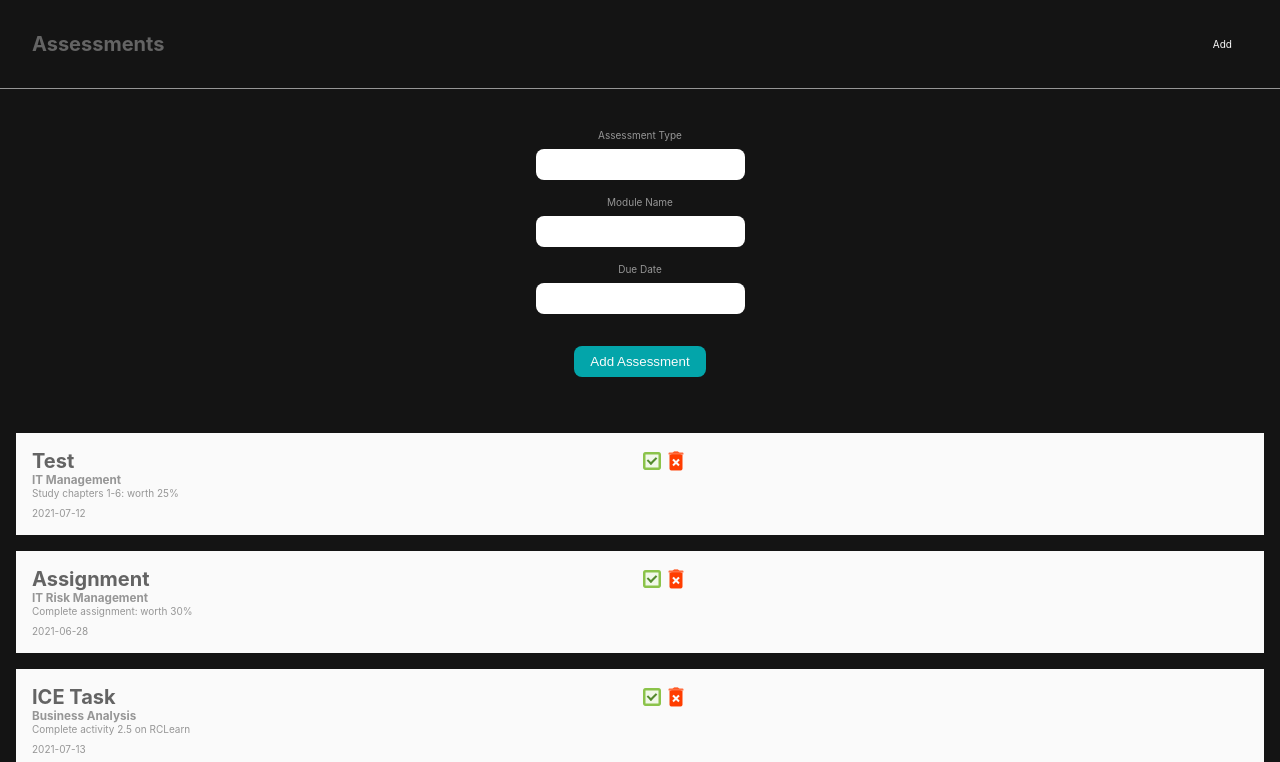
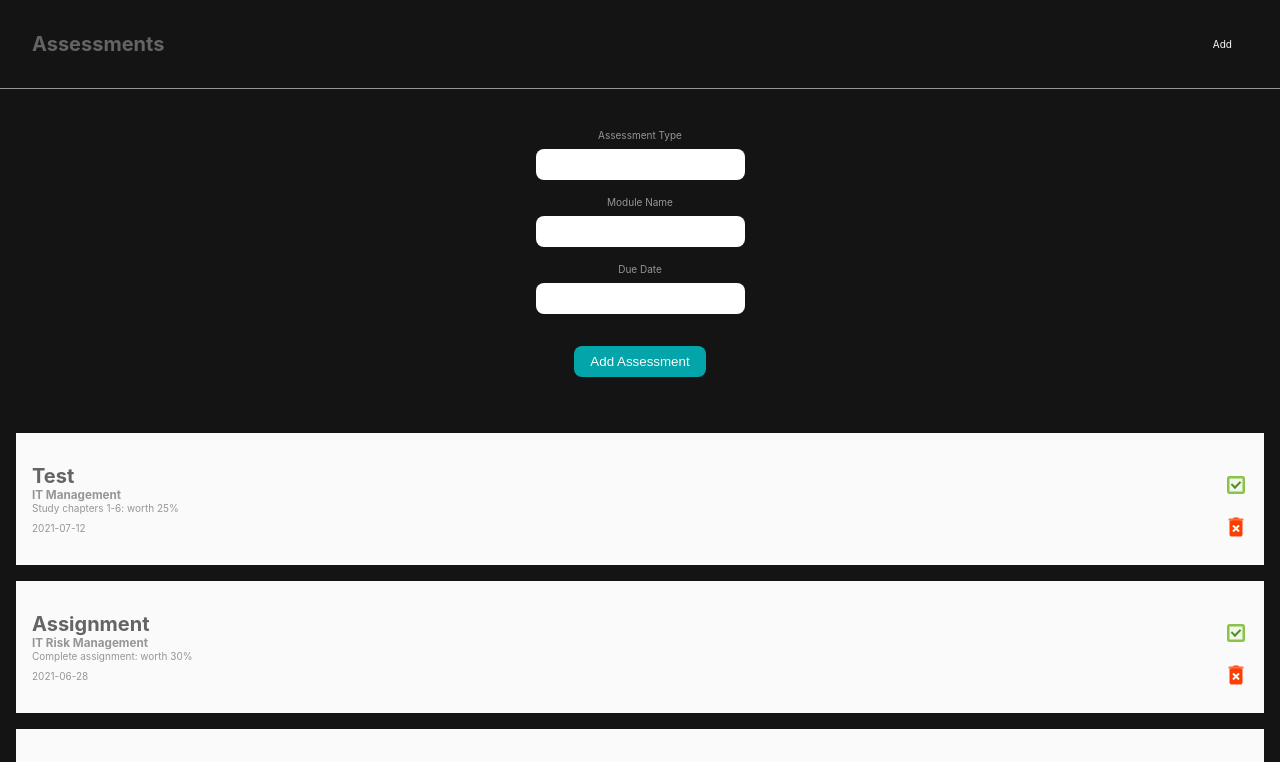
Before and after one commit to KoketsoMawasha/self-student-portal, a React (Create React App) app: page / in a window 1280 px wide. Shown: the top 762 px of the page. Built offline with nearby package versions, Linux system fonts and the light colour scheme.

Commit message:
implemented absic styling of action links

```diff
--- a/src/styling/assessments.css
+++ b/src/styling/assessments.css
@@ -1,5 +1,15 @@
 .assessment{
   max-width: 92rem;
+}
+
+.actionLinks{
+  margin-top: 1rem;
+  /* display:flex;
+  justify-content: center; */
+}
+
+.actionLinks a{
+  margin-right: .3rem;
 }
 
 @media screen and (min-width: 720px) {
@@ -10,7 +20,20 @@
   .assessment{
     display: grid;
     grid-template-columns: 1fr 1fr;
+    justify-content: space-between;
+    align-items: center;
     max-width: 92rem;
   }
 
+  .actionLinks{
+    display: flex;
+    flex-flow: column wrap;
+    justify-content: space-between;
+    align-items: flex-end;
+  }
+
+  .actionLinks a{
+    margin: .5rem 0;
+  }
+
 }
```
